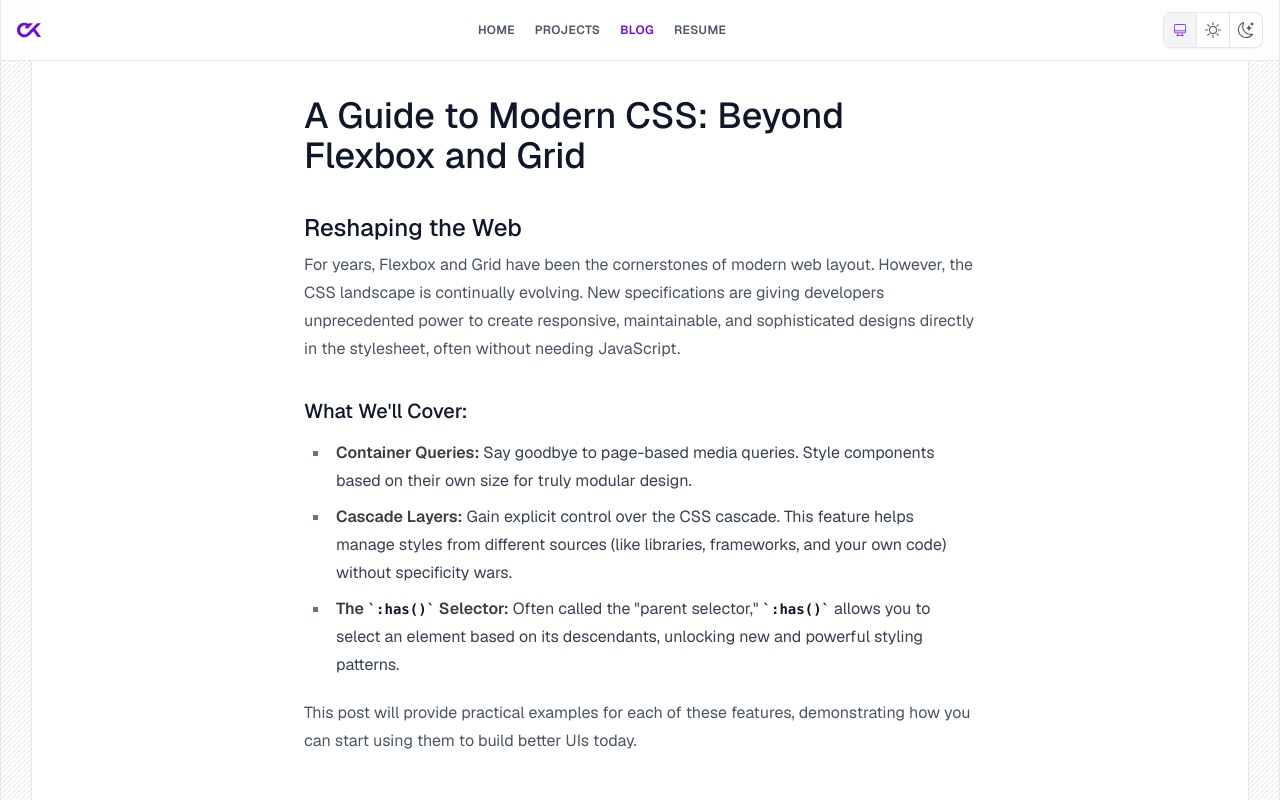
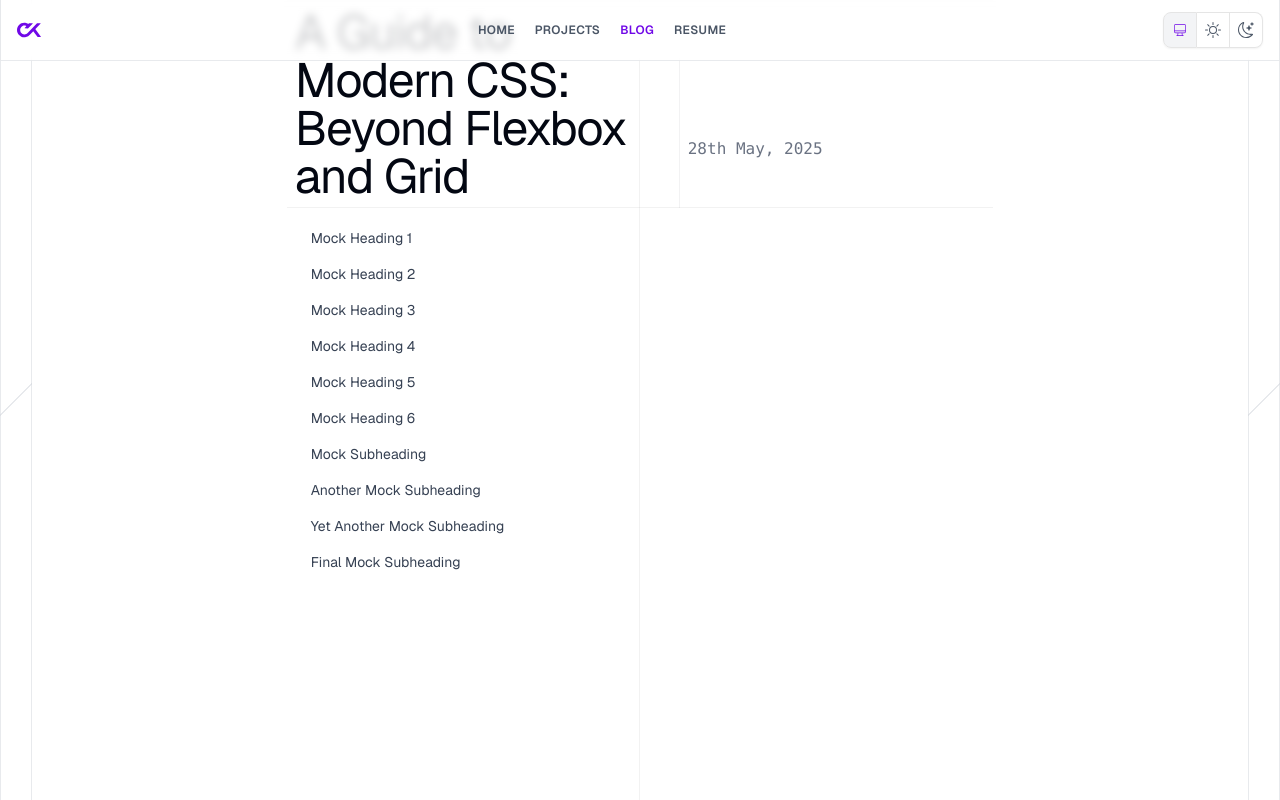
Before and after one commit to Chixide1/Folio, a Next.js app: page /blog/a-guide-to-modern-css in a window 1280 px wide. Shown: the top 800 px of the page. Built offline with nearby package versions, Linux system fonts and the light colour scheme.

Commit message:
Style - Mockup of blog layout

```diff
--- a/content/blog/the-evolution-of-serverless-computing.mdx
+++ b/content/blog/the-evolution-of-serverless-computing.mdx
@@ -8,12 +8,62 @@ categories:
   - 'DevOps'
 ---
 
-## The Paradigm Shift
+## Welcome to the Post-Server Era
 
-Serverless computing represents a fundamental shift in how we think about deploying and managing applications. Instead of provisioning and maintaining servers, developers can now leverage function-as-a-service (FaaS) platforms to execute code in response to events. This model abstracts away the underlying infrastructure, allowing for greater scalability and cost-efficiency. We will explore the key benefits and challenges of adopting a serverless approach.
+Once upon a time, deploying an application meant managing an army of servers, wrestling with configuration files, and praying to the gods of uptime. But today, we stand at the precipice of a bold new era — the Serverless Revolution — where code roams free and infrastructure concerns dissolve into the mist of abstraction.
 
-### Key Benefits:
+Serverless computing isn’t just a technical upgrade — it's a cultural transformation. It's about rethinking what it means to build, scale, and ship software in a world obsessed with speed and flexibility. By leveraging Function-as-a-Service (FaaS) platforms like AWS Lambda, Google Cloud Functions, and Azure Functions, developers can now summon compute power on demand — as easily as flipping a light switch.
 
-* **Reduced Operational Cost:** Pay only for the compute time you consume.
-* **Scalability:** Automatically scales with the number of requests.
-* **Developer Velocity:** Faster time-to-market by focusing on features.
+No more racking servers. No more sleepless nights patching operating systems. Just code, events, and infinite scalability.
+
+---
+
+## The Paradigm Shift: From Metal to Magic
+
+Serverless is more than a buzzword; it’s the natural evolution of cloud-native architecture. At its core, it eliminates the need to manage underlying servers by abstracting the infrastructure layer completely. Developers write discrete functions that execute in response to triggers — HTTP requests, queue messages, file uploads, database changes, and beyond.
+
+This fundamental shift means teams no longer worry about provisioning compute resources, scaling manually, or handling idle capacity. Instead, they focus on what matters: building features and delivering value.
+
+---
+
+## Why Serverless Is Dominating the Dev Landscape
+
+### Radical Cost Efficiency
+
+With serverless, you only pay for what you use. No uptime? No charge. This micro-billing model obliterates traditional infrastructure costs and makes experimentation virtually free — an absolute game-changer for startups and enterprises alike.
+
+### Infinite Scalability Without the Sweat
+
+Traffic spike? No problem. FaaS platforms auto-scale your application in real time, whether you're serving 10 users or 10 million. It’s like having an elastic fleet of invisible machines working around the clock — without any of the usual overhead.
+
+### Lightning-Speed Development
+
+With infrastructure offloaded, DevOps overhead slashed, and deployment pipelines streamlined, teams can go from idea to product in record time. Serverless architecture supercharges developer velocity and aligns perfectly with agile, iterative workflows.
+
+### Resilience and Observability
+
+Built-in redundancy, automatic failover, and integrated monitoring tools make serverless applications shockingly resilient. When something breaks, it breaks gracefully — often self-healing, always observable.
+
+---
+
+## But Wait — What’s the Catch?
+
+Serverless isn't without its challenges. Cold starts, vendor lock-in, and function granularity can trip up the unprepared. Monitoring becomes more complex in distributed systems, and debugging across ephemeral instances requires a new mindset and toolset.
+
+Yet, even with these trade-offs, the benefits outweigh the friction for most use cases — especially when paired with modern observability stacks and multi-cloud strategies.
+
+---
+
+## The Road Ahead
+
+As edge computing, AI orchestration, and event-driven architectures continue to mature, serverless will evolve from a development model to an entire computing paradigm. We’re already seeing its fusion with containerization, edge deployments, and Kubernetes-based FaaS frameworks like Knative.
+
+In this future, apps will be born serverless — reactive by design, distributed by nature, and intelligent by default.
+
+---
+
+## Final Thoughts
+
+Serverless computing isn’t just about avoiding servers — it’s about liberating creativity. It empowers developers to dream bigger, iterate faster, and build smarter. It’s not the end of infrastructure — it’s the beginning of invisible infrastructure.
+
+So next time someone tells you "there’s no such thing as serverless," smile — and then show them the future.
--- a/src/app/blog/[slug]/page.tsx
+++ b/src/app/blog/[slug]/page.tsx
@@ -3,20 +3,41 @@ import {ContentArea, SlugPageParams} from "@/types";
 import {Metadata} from "next";
 import {mdxComponents} from "@/components/features/mdx/mdx-components";
 import {MDXRemote} from "next-mdx-remote/rsc";
+import { BlogDate } from "@/components/features/blog/blog-row";
 
 export default async function BlogPage({params}: SlugPageParams) {
   const { slug } = await params
   const { frontmatter, content } = getMDXContent(ContentArea.BLOG, slug)
 
   return (
-    <div
-    >
-      <div className="py-24 max-lg:px-6 max-w-2xl mx-auto">
-        <article className="w-full prose prose-project">
-          <h1>{frontmatter.title}</h1>
+    <div className="overflow-x-hidden">
+      <div className="max-lg:px-6 mx-auto grid grid-cols-1 lg:grid-cols-[16rem_2.5rem_auto] xl:grid-cols-[22rem_2.5rem_auto] lg:grid-rows-[1fr_auto] w-full">
+      <nav className="col-start-1 row-start-2">
+        <ol className="sticky top-16 h-screen overflow-y-auto p-4 space-y-2">
+          {mockHeadings.map((heading, index) => (
+            <li key={index} className="text-sm text-gray-700 dark:text-gray-300 hover:text-gray-900 dark:hover:text-gray-100 transition-colors">
+              <a href={`#${heading.toLowerCase().replace(/\s+/g, '-')}`} className="block py-1 px-2">
+                {heading}
+              </a>
+            </li>
+          ))}
+        </ol>
+      </nav>
+      <div className="col-start-2 row-span-full border-l light:border-gray-950/5" />
+      <div className="mt-10 col-start-3 row-start-1 border-l light:border-gray-950/5">
+        <div className="mt-24 pl-2">
+          <BlogDate date={frontmatter.date} className="" />
+          </div>
+    </div>
+        <h1 className="line-before font-normal line-after p-2 h-fit inline-block text-5xl tracking-tight text-gray-950 dark:text-gray-200 text-pretty max-w-[25ch]">{frontmatter.title}</h1>
+        <div className="h-16" />
+      </div>
+      <article className="border-l light:border-gray-950/5 w-full line-before line-after col-start-3 row-start-2 p-2">
+        <div className="overflow-x-hidden prose prose-project">
           <MDXRemote source={content} components={mdxComponents}/>
-        </article>
-      </div>
+        </div>
+        <footer className="h-36 line-before" />
+      </article>
     </div>
   )
 }
@@ -36,3 +57,16 @@ export async function generateMetadata({ params }: SlugPageParams): Promise<Meta
 }
 
 export const dynamicParams = false
+
+const mockHeadings = [
+  "Mock Heading 1",
+  "Mock Heading 2",
+  "Mock Heading 3",
+  "Mock Heading 4",
+  "Mock Heading 5",
+  "Mock Heading 6",
+  "Mock Subheading",
+  "Another Mock Subheading",
+  "Yet Another Mock Subheading",
+  "Final Mock Subheading",
+]
--- a/src/app/globals.css
+++ b/src/app/globals.css
@@ -127,7 +127,7 @@
 
 .prose-project {
   @apply prose-base dark:prose-invert prose-headings:font-medium light:prose-strong:text-primary-foreground
-  prose-strong:text-card-foreground prose-img:rounded-lg prose-h2:mb-[0.3em] prose-h2:mt-[1.5em] prose-img:border
+  prose-strong:text-card-foreground prose-img:rounded-lg prose-h2:mb-[0.3em] prose-h2:mt-[1.5em] prose-h2:first:mt-0 prose-img:border
   prose-headings:text-primary prose-p:text-foreground prose-a:no-underline prose-a:transition-colors
   prose-a:hover:text-accent prose-a:hover:underline prose-a:duration-500 prose-li:list-[square];
 }
@@ -138,18 +138,11 @@
 }
 
 @utility line-before {
-  @apply relative before:-z-10 before:absolute before:top-0 before:h-px before:w-[200vw] before:bg-border before:-left-[100vw];
+  @apply relative before:-z-10 before:absolute before:top-0 before:h-px before:w-[200vw] before:bg-gray-950/5 dark:before:bg-border before:-left-[100vw];
 }
 
 @utility line-after {
-  @apply after:absolute before:-z-10 after:bottom-0 after:h-px after:bg-border after:w-[200vw] after:-left-[100vw];
-}
-
-@utility sharp-3d {
-  -webkit-font-smoothing: antialiased;
-  -moz-osx-font-smoothing: grayscale;
-  text-rendering: optimizeLegibility;
-  transform-style: preserve-3d;
+  @apply after:absolute before:-z-10 after:bottom-0 after:h-px after:bg-gray-950/5 dark:after:bg-border after:w-[200vw] after:-left-[100vw];
 }
 
 .shiki {
--- a/src/components/features/blog/blog-row.tsx
+++ b/src/components/features/blog/blog-row.tsx
@@ -56,7 +56,7 @@ export function BlogRow({
   )
 }
 
-function BlogDate({date, className}: {date: string, className?: string}) {
+export function BlogDate({date, className}: {date: string, className?: string}) {
   return (
     <span
       className={cn(
```
